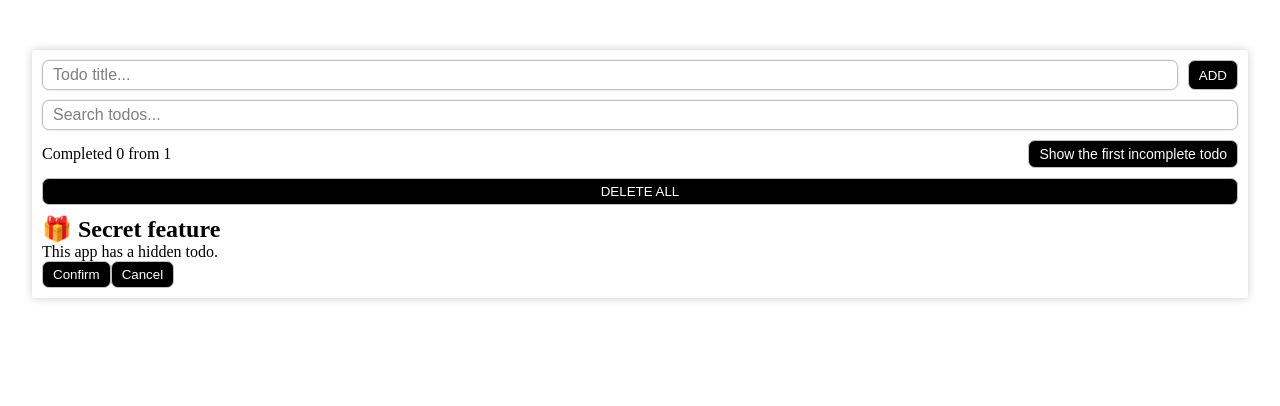
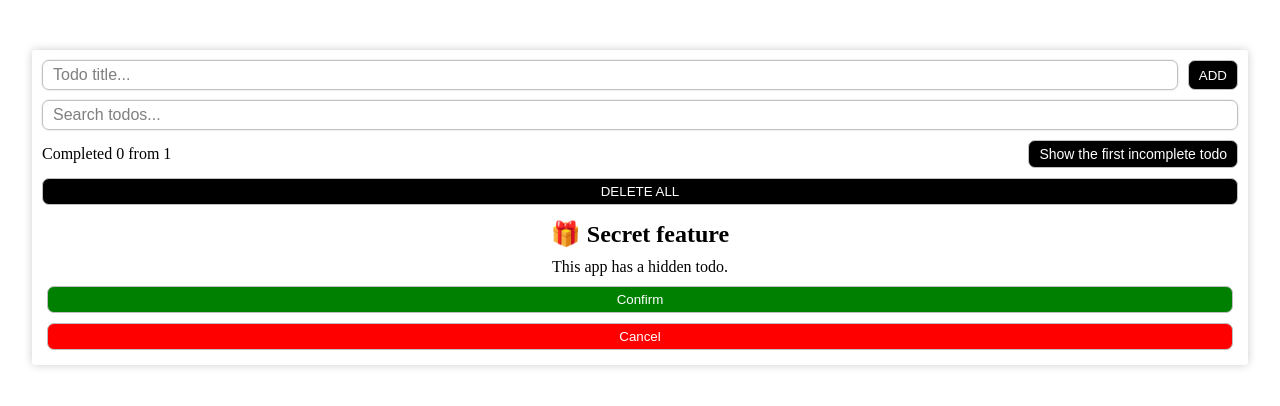
Before and after one commit to vengernazar12-web/todo-react, a React (Vite) app: page / in a window 1280 px wide. Both pictures are taken after typing "Sample" into the empty fields and a click on the button "ADD". Shown: the top 406 px of the page. Built offline with nearby package versions, Linux system fonts and the light colour scheme.

Commit message:
Add style for .secret-todo-task-window

```diff
--- a/todo-react/src/components/ConfirmShowIpTodo.jsx
+++ b/todo-react/src/components/ConfirmShowIpTodo.jsx
@@ -10,10 +10,10 @@ const ConfirmShowIpTodo = () => {
   } = useContext(TodoContext);
 
   return (
-    <div>
+    <div className="secret-todo-task-window">
       <h2>🎁 Secret feature</h2>
       <p>This app has a hidden todo.</p>
-      <Button className='confirm-unlock' onClick={() => {setNeedShowTaskForAddIPTodo(false); setShowIpTodo(true)}}>Confirm</Button>
+      <Button className='confirm' onClick={() => {setNeedShowTaskForAddIPTodo(false); setShowIpTodo(true)}}>Confirm</Button>
       <Button className='cancel' onClick={() => {setNeedShowTaskForAddIPTodo(false); setShowIpTodo(false)}}>Cancel</Button>
     </div>
   )
--- a/todo-react/src/index.scss
+++ b/todo-react/src/index.scss
@@ -130,7 +130,7 @@ ol {
           box-shadow: 0 0 2px 1px rgba(0, 255, 0, 0.35);
 
           p {
-            text-decoration: 1px line-through rgba(0,0,0,.75);
+            text-decoration: 1px line-through rgba(0, 0, 0, .75);
           }
         }
 
@@ -150,7 +150,9 @@ ol {
           animation: todo-anim .5s reverse forwards;
         }
 
-        svg.fav { fill: black; }
+        svg.fav {
+          fill: black;
+        }
       }
     }
 
@@ -167,12 +169,53 @@ ol {
         padding-block: 5px;
       }
     }
+
+    .secret-todo-task-window {
+      width: 100%;
+      display: flex;
+      flex-direction: column;
+      gap: 10px;
+      padding: 5px;
+      align-items: center;
+
+      button {
+        width: 100%;
+        padding-block: 5px;
+
+        &.confirm {
+          background-color: green;
+          color: white;
+
+          &:hover {
+            background-color: white;
+            color: green;
+          }
+        }
+
+        &.cancel {
+          background-color: red;
+          color: white;
+
+          &:hover {
+            background-color: white;
+            color: red;
+          }
+        }
+      }
+    }
   }
 }
 
 @keyframes todo-anim {
-  from { transform: translateX(-25%); opacity: 0; }
-  to { transform: translateX(0); opacity: 1; }
+  from {
+    transform: translateX(-25%);
+    opacity: 0;
+  }
+
+  to {
+    transform: translateX(0);
+    opacity: 1;
+  }
 }
 
 .visually-hidden {
```
